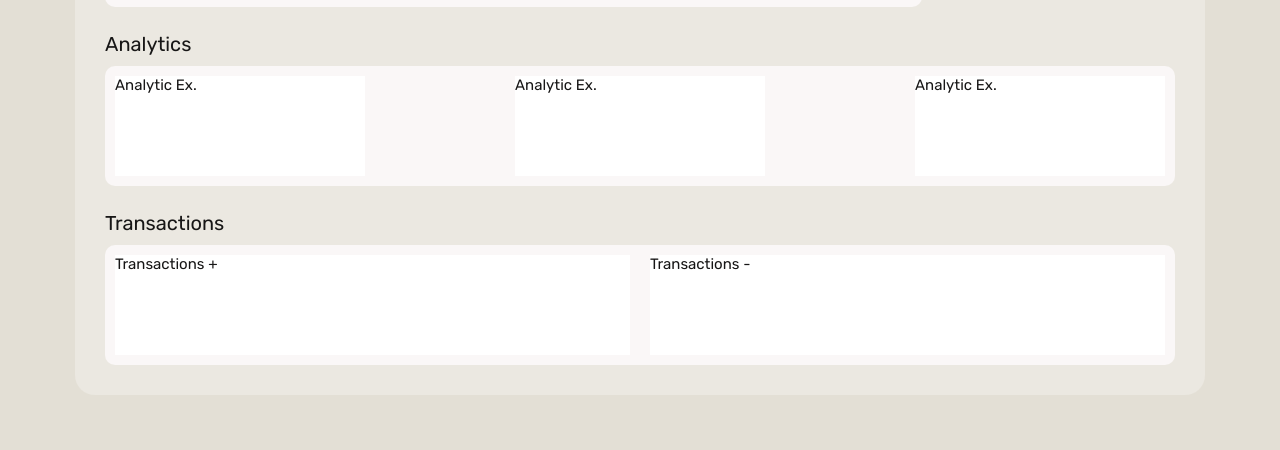
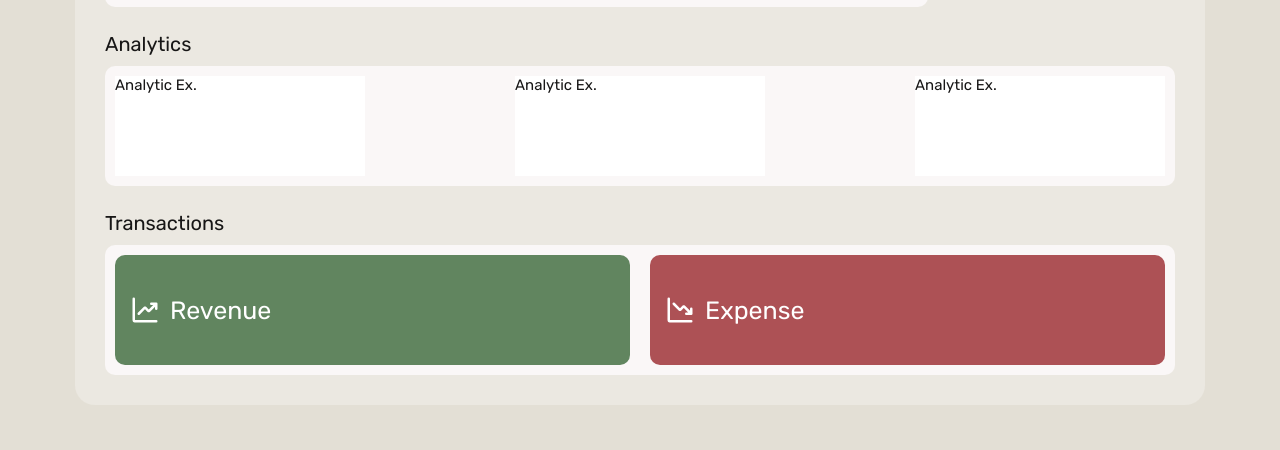
Before and after one commit to mokis3k/T-Wallet, a website with bundled scripts: page index.html in a window 1280 px wide. Shown: the part 377-827 px from the top of the page. Built offline with nearby package versions, Linux system fonts and the light colour scheme; no server answers.

Commit message:
adding transctions

```diff
--- a/index.html
+++ b/index.html
@@ -83,8 +83,24 @@
                 <section class="section--data--block section--transations">
                     <p class="section--title">Transactions</p>
                     <wrapper class="wrapper--data--block wrapper--transactions">
-                        <div class="transaction--block">Transactions +</div>
-                        <div class="transaction--block">Transactions -</div>
+                        <div class="transaction--block block--revenue">
+                            <svg width="30px" height="30px" viewBox="0 0 24 24" fill="none"
+                                xmlns="http://www.w3.org/2000/svg">
+                                <path
+                                    d="M21 21H4.6C4.03995 21 3.75992 21 3.54601 20.891C3.35785 20.7951 3.20487 20.6422 3.10899 20.454C3 20.2401 3 19.9601 3 19.4V3M21 7L15.5657 12.4343C15.3677 12.6323 15.2687 12.7313 15.1545 12.7684C15.0541 12.8011 14.9459 12.8011 14.8455 12.7684C14.7313 12.7313 14.6323 12.6323 14.4343 12.4343L12.5657 10.5657C12.3677 10.3677 12.2687 10.2687 12.1545 10.2316C12.0541 10.1989 11.9459 10.1989 11.8455 10.2316C11.7313 10.2687 11.6323 10.3677 11.4343 10.5657L7 15M21 7H17M21 7V11"
+                                    stroke="#fff" stroke-width="2" stroke-linecap="round" stroke-linejoin="round" />
+                            </svg>
+                            <p>Revenue</p>
+                        </div>
+                        <div class="transaction--block block--expense">
+                            <svg width="30px" height="30px" viewBox="0 0 24 24" fill="none"
+                                xmlns="http://www.w3.org/2000/svg">
+                                <path
+                                    d="M21 21H4.6C4.03995 21 3.75992 21 3.54601 20.891C3.35785 20.7951 3.20487 20.6422 3.10899 20.454C3 20.2401 3 19.9601 3 19.4V3M21 15L15.5657 9.56569C15.3677 9.36768 15.2687 9.26867 15.1545 9.23158C15.0541 9.19895 14.9459 9.19895 14.8455 9.23158C14.7313 9.26867 14.6323 9.36768 14.4343 9.56569L12.5657 11.4343C12.3677 11.6323 12.2687 11.7313 12.1545 11.7684C12.0541 11.8011 11.9459 11.8011 11.8455 11.7684C11.7313 11.7313 11.6323 11.6323 11.4343 11.4343L7 7M21 15H17M21 15V11"
+                                    stroke="#fff" stroke-width="2" stroke-linecap="round" stroke-linejoin="round" />
+                            </svg>
+                            <p>Expense</p>
+                        </div>
                     </wrapper>
                 </section>
             </wrapper>
--- a/style.css
+++ b/style.css
@@ -163,6 +163,7 @@ tbody td:not(td:last-child) {
 }
 .currencyRate--date {
   color: #a6a6a6;
+  font-weight: 300;
   font-size: 2rem;
   margin-top: 15px;
 }
@@ -195,7 +196,20 @@ tbody td:not(td:last-child) {
   gap: 20px;
 }
 .transaction--block {
-  height: 100px;
   width: 100%;
   background-color: #fff;
+  border-radius: 10px;
+  color: #fff;
+  font-size: 5rem;
+  display: flex;
+  align-items: center;
+  gap: 10px;
+  padding: 40px 15px;
 }
+.block--revenue {
+  /* background-color: #6aa667; */
+  background-color: #61855f;
+}
+.block--expense {
+  background-color: #ad5155;
+}
```
Also changed, not shown: assets/icons/line-chart-down-02-svgrepo-com.svg (added), assets/icons/line-chart-up-02-svgrepo-com.svg (added).
